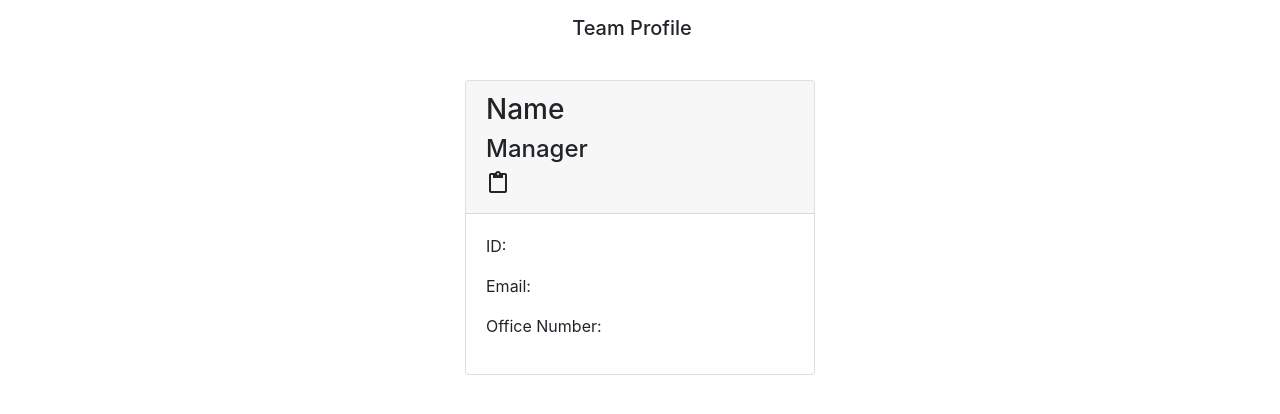
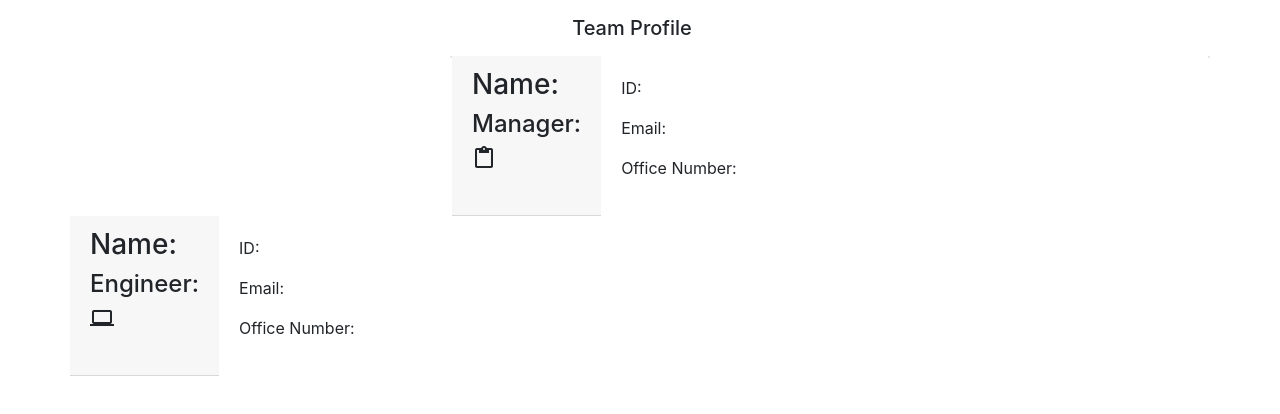
Before and after one commit to emmattner/Team-Profile-Generator, a website: page index.html in a window 1280 px wide. Drawn offline with nearby package versions, Linux system fonts and the light colour scheme.

Commit message:
adding employee cards

```diff
--- a/index.html
+++ b/index.html
@@ -19,21 +19,32 @@
             <div class="row justify-content-center" id="team-cards">
                 <!--Team Cards-->
 
-    <div class="col-4 mt-4">
-        <div class="card h-100">
+    <div class="col-4 mt-4"></div>
+        <div class="card h-100"></div>
         <div class="card-header">
-        <h3>Name</h3>
-        <h4>Manager</h4><i class="material-icons">content_paste</i>
+        <h3>Name:</h3>
+        <h4>Manager:</h4><i class="material-icons">content_paste</i>
     </div>
 
     <div class="card-body">
         <p class="id">ID:</p>
-        <p class="email">Email: <a href="mailto:john@gmail.com"></a></p>
+        <p class="email">Email: <a href="mailto:emma@gmail.com"></a></p>
         <p class="office">Office Number:</p>
     </div>
 
-        </div>
+    <div class="col-4 mt-4"></div>
+        <div class="card h-100"></div>
+        <div class="card-header">
+        <h3>Name:</h3>
+        <h4>Engineer:</h4><i class="material-icons">laptop</i>
     </div>
+
+    <div class="card-body">
+        <p class="id">ID:</p>
+        <p class="email">Email: <a href="mailto:emma@gmail.com"></a></p>
+        <p class="office">Office Number:</p>
+    </div>
+
 </main>
 
 </body>
```
